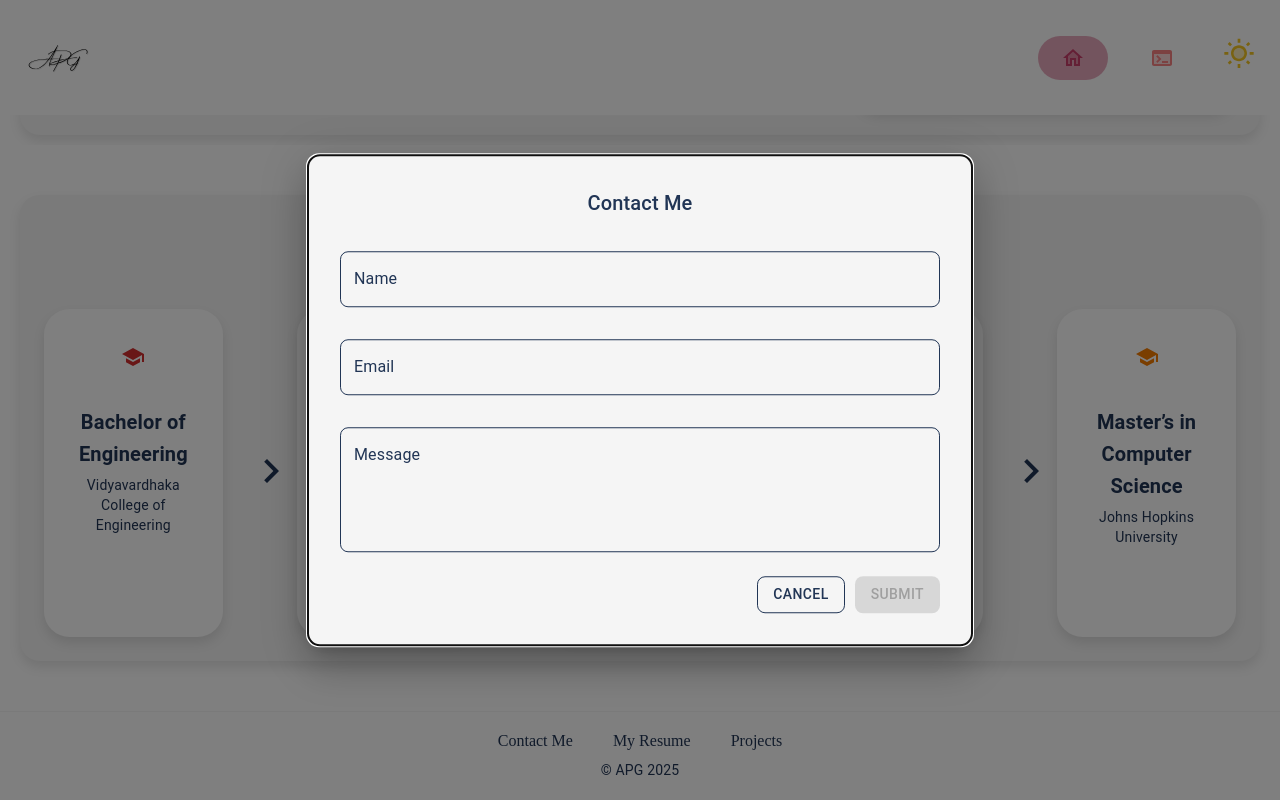
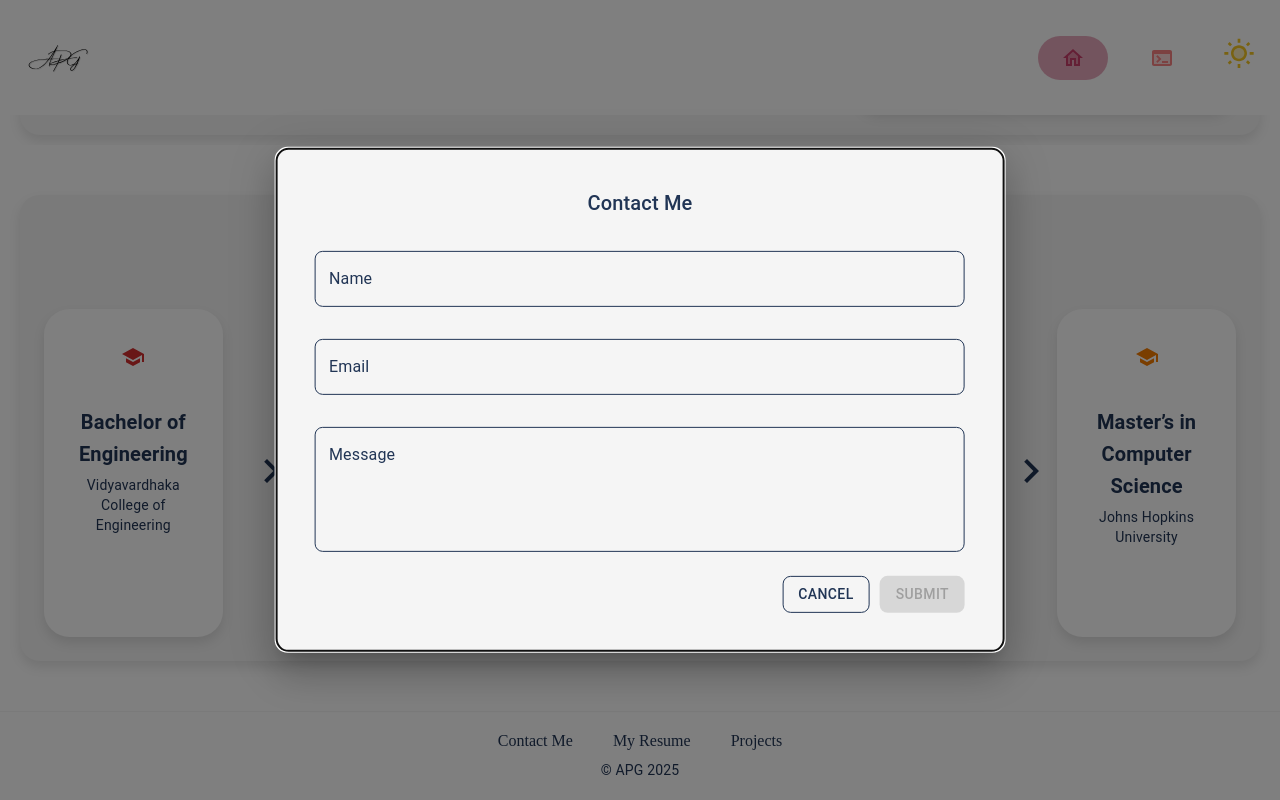
Before and after one commit to AshithaPGowda/portfolio, a Next.js app: page / in a window 1280 px wide. Both pictures are taken after a click on the element "Contact Me". Shown: the part 1407-2207 px from the top of the page. Built offline with nearby package versions, Linux system fonts and the light colour scheme.

Commit message:
adjuested height for contant form

```diff
--- a/src/app/components/footerContent/contentForm.js
+++ b/src/app/components/footerContent/contentForm.js
@@ -66,11 +66,11 @@ const ContactForm = ({ open, onClose, theme, COLOURS }) => {
                         top: "50%",
                         left: "50%",
                         transform: "translate(-50%, -50%)",
-                        width: "90%",
-                        maxWidth: "600px",
+                        width: "80%",
+                        maxWidth: "650px",
                         bgcolor: COLOURS[`SECTION_COLOUR_${theme}`],
                         boxShadow: 24,
-                        p: 4,
+                        padding: { xs: "5vw", sm: "3vw" },
                         borderRadius: "12px",
                         display: "flex",
                         flexDirection: "column",
```
